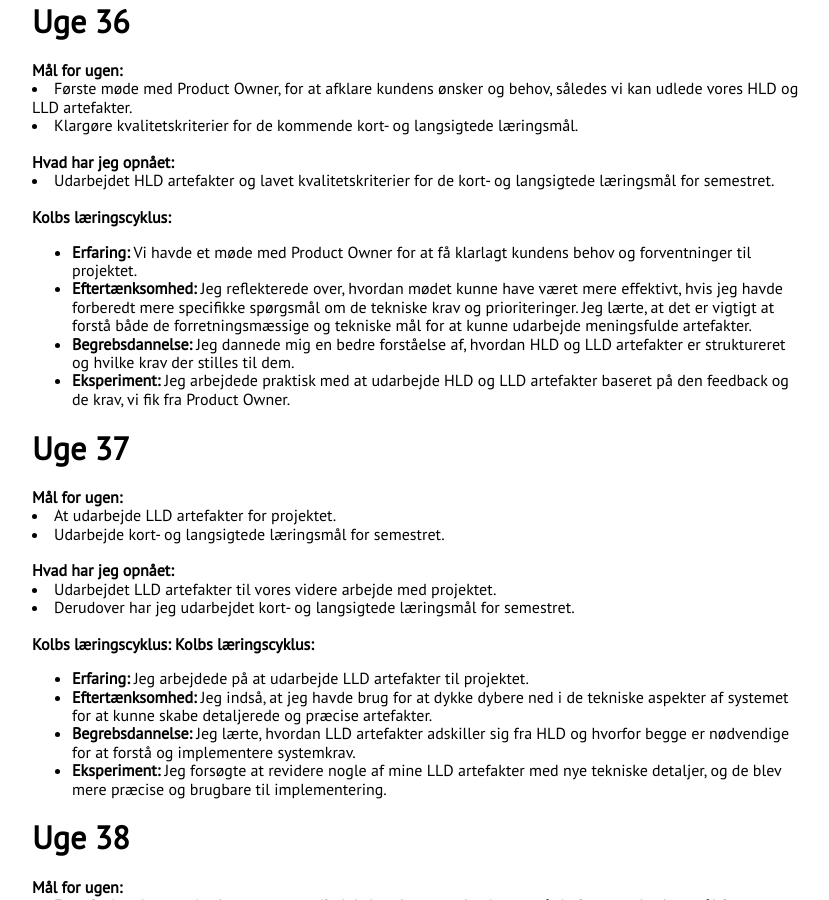
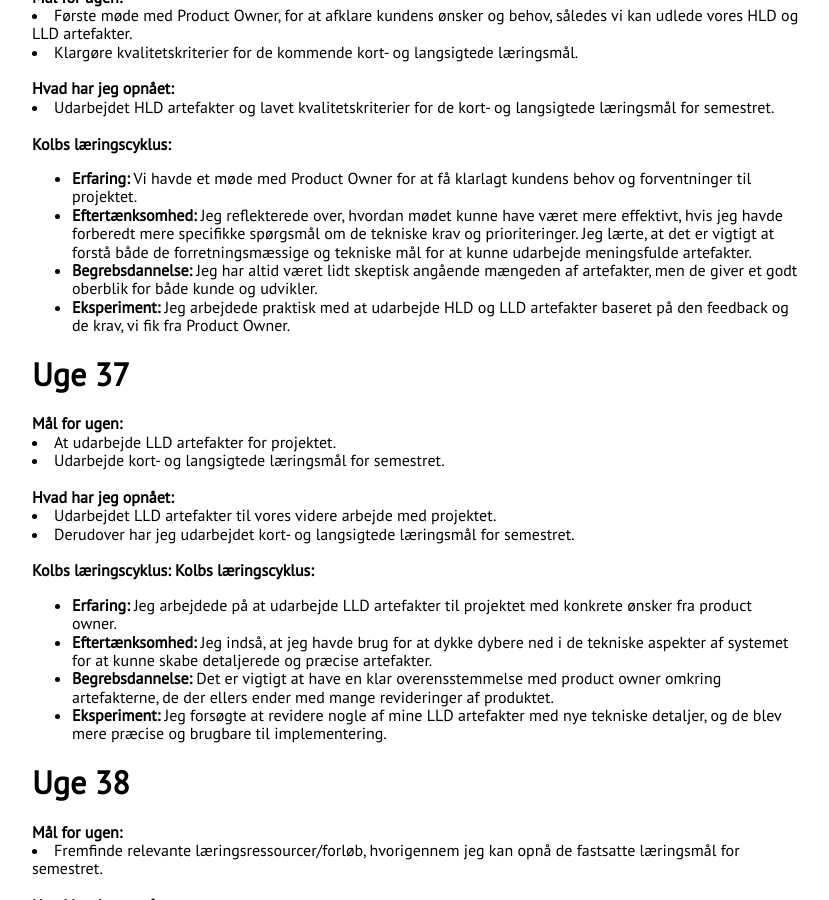
Before and after one commit to JustinAnthonyKapelke/Portfolio2, a Jekyll site: the page built from index.html, in a window 1280 px wide and 900 px high, scrolled down 3833 px. Shown: the whole window, without its empty margins (224-1053 px from the left). Built offline with Jekyll 4.4.1, drawn with Linux system fonts in a browser that asks for light colours; nearby versions of some CDN libraries; some of the changed text lies outside the part shown.

Commit message:
Update projects.html

```diff
--- a/_includes/projects.html
+++ b/_includes/projects.html
@@ -14,9 +14,9 @@
                 <strong>Kolbs læringscyklus:</strong>
                 <ul>
                     <li><strong>Erfaring:</strong> Jeg kontaktede flere virksomheder for at finde samarbejdspartnere til mit projekt.</li>
-                    <li><strong>Eftertænksomhed:</strong> Jeg begyndte at overveje, hvordan min tilgang kunne forbedres i fremtidige forsøg på at etablere samarbejde. I første omgang følte jeg mig usikker på min kommunikation, men det var nyttigt at få feedback, som hjalp mig med at forstå, hvordan jeg kunne gøre min forespørgsel mere målrettet og relevant for virksomheden.</li>
+                    <li><strong>Eftertænksomhed:</strong> Jeg begyndte at overveje, hvordan man kunne udvide sin søgning og at vi skulle prøve at gøre brug af vores netværk i studiegruppen.</li>
                     <li><strong>Begrebsdannelse:</strong> Jeg opbyggede min forståelse af, hvad et godt samarbejde kræver, og hvordan jeg kan anvende denne viden i et fremtidigt samarbejde.</li>
-                    <li><strong>Eksperiment:</strong> Jeg testede min kommunikationsstrategi ved at kontakte forskellige virksomheder og evaluere deres respons.</li>
+                    <li><strong>Eksperiment:</strong> Vi vil i studigruppen hver især finkæmme vores netværk i en søgen på et ny virksomhed</li>
                 </ul>
             </div>
 
@@ -32,10 +32,10 @@
                 <br>
                 <strong>Kolbs læringscyklus:</strong>
                 <ul>
-                    <li><strong>Erfaring:</strong> Vi kontaktede Guldsmed Majus Smykker og aftalte et samarbejde om projektet.</li>
-                    <li><strong>Eftertænksomhed:</strong> Jeg reflekterede over, hvordan min tilgang til at finde samarbejdspartnere havde ændret sig. Jeg lærte, at det var vigtigt at tilpasse min tilgang baseret på virksomhedens behov og at kommunikere klart om projektets mål. Jeg blev mere opmærksom på at fremhæve, hvordan samarbejdet kunne gavne både mig og virksomheden.</li>
+                    <li><strong>Erfaring:</strong> Vi kontaktede Guldsmed Majus Smykker, som Maja i studiegruppen har i sit netværk og aftalte et samarbejde om projektet.</li>
+                    <li><strong>Eftertænksomhed:</strong> Det kan være en udfordring at finde en gos samarbejdspartner, og har erfaret at det er vigtigt at udnytte alle ressourcer man har tilgængelig</li>
                     <li><strong>Begrebsdannelse:</strong> Jeg dannede et klart billede af, hvad Guldsmed Majus Smykker ønsker fra samarbejdet og hvordan jeg kunne tilpasse mit projekt til deres behov.</li>
-                    <li><strong>Eksperiment:</strong> Jeg testede min evne til at forhandle og tilpasse mit projekt til kundens ønsker ved at indgå samarbejdsaftalen.</li>
+                    <li><strong>Eksperiment:</strong> Jeg testede min evne til at sælge et produkt og tilpasse mit projekt til kundens ønsker ved at indgå samarbejdsaftalen.</li>
                 </ul>
             </div>
             <!-- NY UGE -->
@@ -53,7 +53,7 @@
                 <ul>
                     <li><strong>Erfaring:</strong> Vi havde et møde med Product Owner for at få klarlagt kundens behov og forventninger til projektet.</li>
                     <li><strong>Eftertænksomhed:</strong> Jeg reflekterede over, hvordan mødet kunne have været mere effektivt, hvis jeg havde forberedt mere specifikke spørgsmål om de tekniske krav og prioriteringer. Jeg lærte, at det er vigtigt at forstå både de forretningsmæssige og tekniske mål for at kunne udarbejde meningsfulde artefakter.</li>
-                    <li><strong>Begrebsdannelse:</strong> Jeg dannede mig en bedre forståelse af, hvordan HLD og LLD artefakter er struktureret og hvilke krav der stilles til dem.</li>
+                    <li><strong>Begrebsdannelse:</strong> Jeg har altid været lidt skeptisk angående mængeden af artefakter, men de giver et godt oberblik for både kunde og udvikler.</li>
                     <li><strong>Eksperiment:</strong> Jeg arbejdede praktisk med at udarbejde HLD og LLD artefakter baseret på den feedback og de krav, vi fik fra Product Owner.</li>
                 </ul>
             </div>
@@ -72,9 +72,9 @@
                 <strong>Kolbs læringscyklus:</strong>
                 <strong>Kolbs læringscyklus:</strong>
                 <ul>
-                    <li><strong>Erfaring:</strong> Jeg arbejdede på at udarbejde LLD artefakter til projektet.</li>
+                    <li><strong>Erfaring:</strong> Jeg arbejdede på at udarbejde LLD artefakter til projektet med konkrete ønsker fra product owner.</li>
                     <li><strong>Eftertænksomhed:</strong> Jeg indså, at jeg havde brug for at dykke dybere ned i de tekniske aspekter af systemet for at kunne skabe detaljerede og præcise artefakter.</li>
-                    <li><strong>Begrebsdannelse:</strong> Jeg lærte, hvordan LLD artefakter adskiller sig fra HLD og hvorfor begge er nødvendige for at forstå og implementere systemkrav.</li>
+                    <li><strong>Begrebsdannelse:</strong> Det er vigtigt at have en klar overensstemmelse med product owner omkring artefakterne, de der ellers ender med mange revideringer af produktet.</li>
                     <li><strong>Eksperiment:</strong> Jeg forsøgte at revidere nogle af mine LLD artefakter med nye tekniske detaljer, og de blev mere præcise og brugbare til implementering.</li>
                 </ul>
             </div>
@@ -89,10 +89,10 @@
                 <li>Fundet læringsressourcer, herunder købt adgang til LearnJavaScript.online (herefter LearnJS), hvor jeg kan lære grundlæggende programmering med JavaScript, som jeg skal bruge til at udvikle front-end delen i vores webapplikation med.</li>           <strong>Kolbs læringscyklus:</strong>
                <strong>Kolbs læringscyklus:</strong>
                 <ul>
-                    <li><strong>Erfaring:</strong> Jeg begyndte at lede efter relevante læringsressourcer, herunder LearnJS, for at styrke mine færdigheder i JavaScript.</li>
-                    <li><strong>Eftertænksomhed:</strong> Jeg reflekterede over, hvordan det kunne gavne mit projekt at lære JavaScript, da det vil hjælpe mig med at implementere funktionalitet på front-end siden. Jeg blev mere fokuseret på, hvordan jeg kunne anvende JavaScript i konteksten af vores projekt.</li>
-                    <li><strong>Begrebsdannelse:</strong> Jeg lærte, at en solid forståelse af JavaScript er grundlæggende for at kunne arbejde med moderne webudvikling, særligt i ReactJS og andre frontend-teknologier.</li>
-                    <li><strong>Eksperiment:</strong> Jeg testede mine JavaScript-færdigheder ved at løse opgaver i LearnJS og ved at integrere disse i mit React-projekt.</li>
+                    <li><strong>Erfaring:</strong> Jeg fandt efter relevante læringsressourcer, herunder LearnJS, for at styrke mine færdigheder i JavaScript.</li>
+                    <li><strong>Eftertænksomhed:</strong> Det kan være en udfordring at finde relevante læringsressourcer, uden at skulle igennem en masse eksperimenter først. Men ved at søge på reddit, kunne jeg hurtigt finde et svar jeg søgte. Konsensus var at LearnJS var det bedste.</li>
+                    <li><strong>Begrebsdannelse:</strong> Jeg går med LearnJS og håber på at eksperimentet med dette ikke ender ud i en søgen efter ny læringsressource</li>
+                    <li><strong>Eksperiment:</strong> Jeg går igang med LearnJS og forventer at læringsressourcen opfylder mine krav til opfyldning af læringsmålene</li>
                 </ul>
 
             </div>
```
